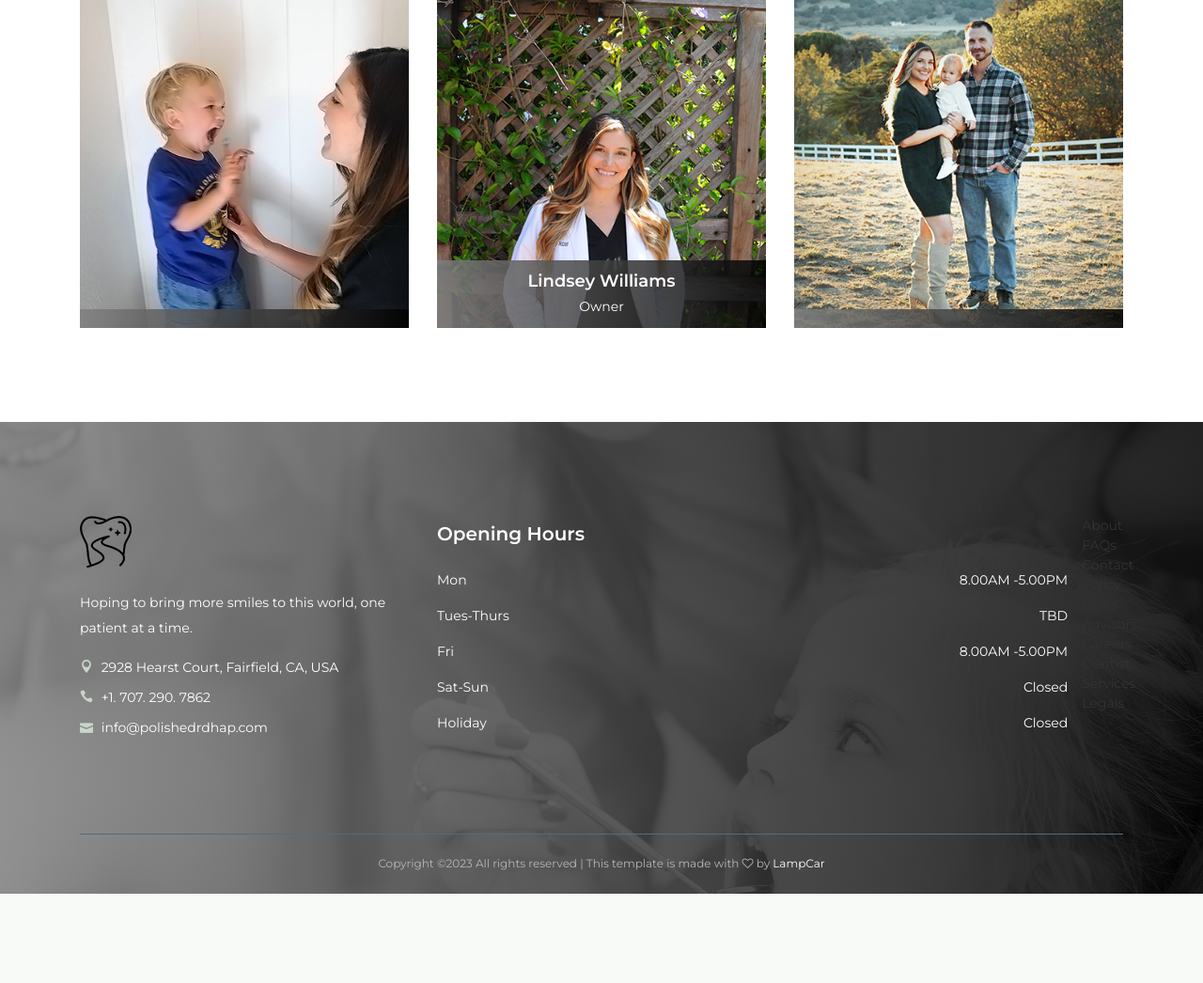
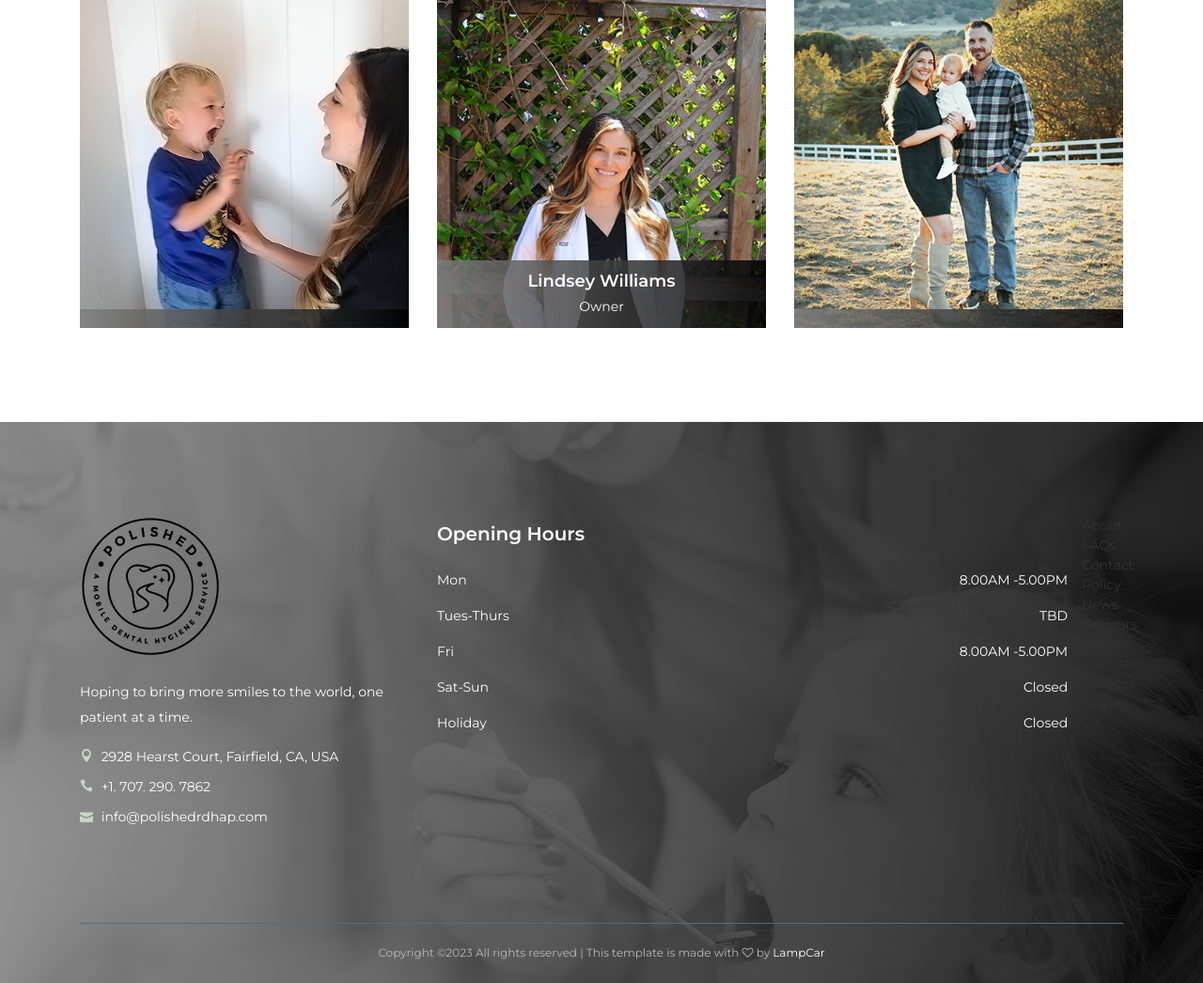
Before and after one commit to bjlamphiear/PolishedDjango, a Django app: page /about.html in a window 1280 px wide. Shown: the part 2020-3066 px from the top of the page at 94% size. Before the commit the page ends 2971 px from the top, so only its background shows below. Run offline with Django 4.2, Linux system fonts and the light colour scheme; some libraries are stand-ins or nearby versions.

Commit message:
update this to the

```diff
--- a/website/templates/base.html
+++ b/website/templates/base.html
@@ -100,8 +100,8 @@
         <!-- Single Footer Widget -->
         <div class="col-12 col-sm-6 col-lg-4">
           <div class="single-footer-widget">
-            <a href="./index.html" class="d-block mb-4"><img src="{% static 'website/img/core-img/LogoA55.png' %}" alt=""></a>
-            <p>Hoping to bring more smiles to this world, one patient at a time. </p>
+            <a href="./index.html" class="d-block mb-4"><img src="{% static 'website/img/core-img/logoA.png' %}" alt=""></a>
+            <p>Hoping to bring more smiles to the world, one patient at a time. </p>
             <div class="footer-contact">
               <p><i class="icon_pin"></i> 2928 Hearst Court, Fairfield, CA, USA</p>
               <p><i class="icon_phone"></i> +1. 707. 290. 7862</p>
```
Also changed, not shown: static/website/img/core-img/logo1.png (deleted), static/website/img/core-img/logo2.png (deleted).
